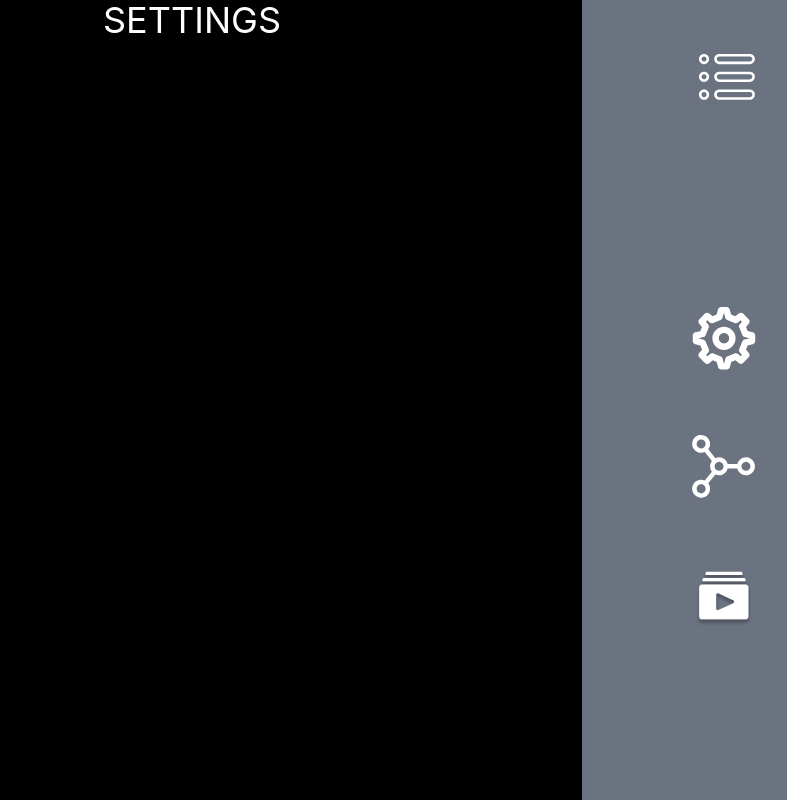
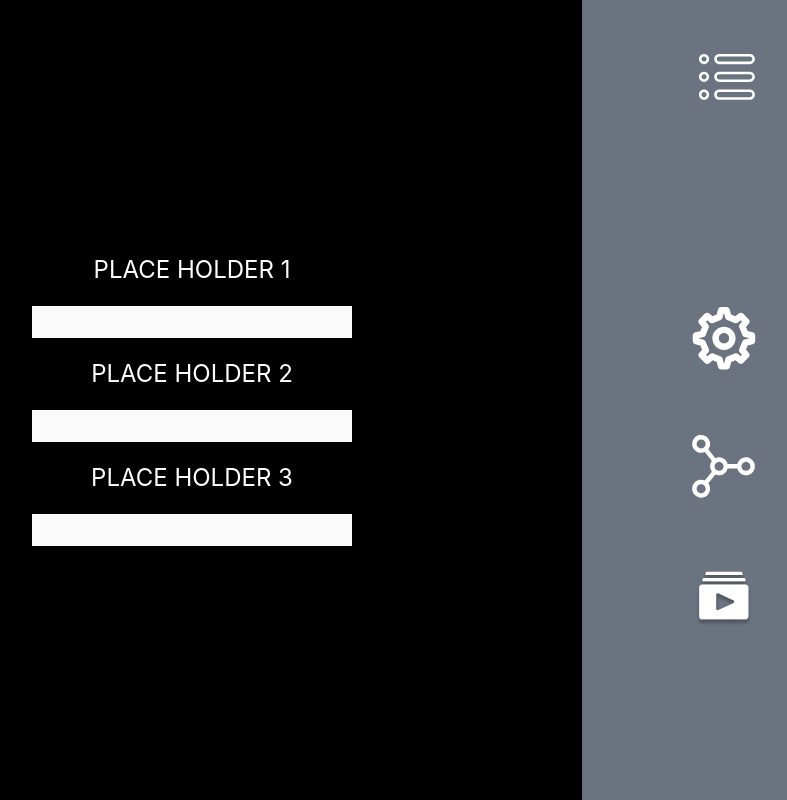
Before and after one commit to RoyKonzizky/SilvusInstallerFork, a React (Vite) app: page /settings in a window 1280 px wide. Shown: the whole page, without its empty margins (448-1235 px from the left). Built offline with nearby package versions, Linux system fonts and the light colour scheme.

Commit message:
adding Settings as shown in Figma + later notes

```diff
--- a/package.json
+++ b/package.json
@@ -11,6 +11,7 @@
   },
   "dependencies": {
     "@coreui/react": "^4.11.1",
+    "@headlessui/react": "^1.7.18",
     "@vitejs/plugin-react-refresh": "^1.3.6",
     "react": "^18.2.0",
     "react-collapsed": "^4.1.2",
--- a/src/components/MyRoutes.tsx
+++ b/src/components/MyRoutes.tsx
@@ -1,5 +1,6 @@
 import {Route, Routes} from "react-router-dom";
 import {useEffect} from "react";
+import Settings from "./Settings/Settings.tsx";
 
 function MyRoutes() {
     useEffect(() => {
@@ -15,7 +16,7 @@ function MyRoutes() {
             <Routes>
                 {/* TODO: Change every element to its corresponding element */}
                 <Route path="/" element={<>MAIN PAGE</>}/>
-                <Route path="/settings" element={<>SETTINGS</>}/>
+                <Route path="/settings" element={<Settings/>}/>
                 <Route path="/topology" element={<>TOPOLOGY</>}/>
                 <Route path="/recordings" element={<>RECORDINGS</>}/>
                 <Route path="/camera" element={<>CAMERA</>}/>
--- /dev/null
+++ b/src/components/Settings/SettingLine/ISettingLineProps.ts
@@ -0,0 +1,3 @@
+export interface ISettingLineProps {
+    label: string;
+}
--- /dev/null
+++ b/src/components/Settings/SettingLine/SettingLine.tsx
@@ -0,0 +1,12 @@
+import {ISettingLineProps} from "./ISettingLineProps.ts";
+
+function SettingLine(props: ISettingLineProps) {
+    return (
+        <>
+            <label>{props.label}</label>
+            <input type="text" className="bg-neutral-50 text-black ml-10 mr-10 w-80 text-center"/>
+        </>
+    );
+}
+
+export default SettingLine;
--- /dev/null
+++ b/src/components/Settings/Settings.tsx
@@ -0,0 +1,17 @@
+import SettingLine from "./SettingLine/SettingLine.tsx";
+
+function Settings() {
+    return (
+        <div className="text-3xl">
+            <div className="flex justify-center items-center h-screen">
+                <div className="flex flex-col items-center space-y-5 text-2xl">
+                    <SettingLine label="PLACE HOLDER 1"/>
+                    <SettingLine label="PLACE HOLDER 2"/>
+                    <SettingLine label="PLACE HOLDER 3"/>
+                </div>
+            </div>
+        </div>
+    );
+}
+
+export default Settings;
```
Also changed, not shown: 1 other file (tests, documents, lock files or other folders).
